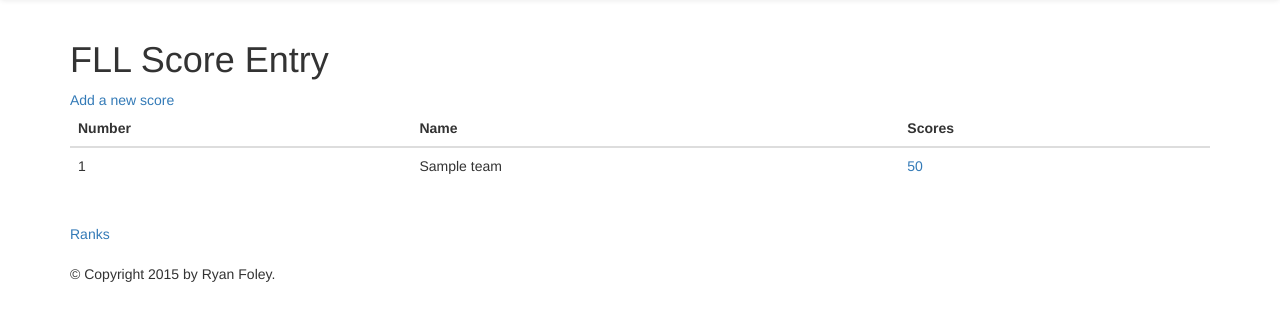
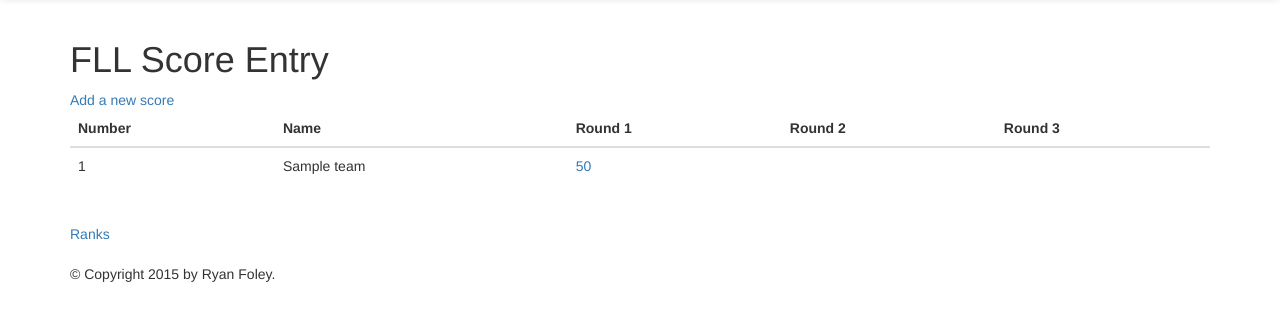
Before and after one commit to rtfoley/scorepy, a Flask app: page / in a window 1280 px wide. Shown: the part 52-373 px from the top of the page. Run offline with Flask 2, Linux system fonts and the light colour scheme; tables that the repository leaves empty hold one stand-in row (values such as "Sample post"); some libraries are stand-ins or nearby versions.

Commit message:
Display scores for each round in the main table

```diff
--- a/main.py
+++ b/main.py
@@ -23,6 +23,9 @@ def index():
     for team in teams:
         for score in team.scores:
             score.total = score.getScore()
+        team.round1 = next((score for score in team.scores if score.round_number == 1), None)
+        team.round2 = next((score for score in team.scores if score.round_number == 2), None)
+        team.round3 = next((score for score in team.scores if score.round_number == 3), None)
     return render_template("index.html", teams=sorted(teams, key=by_team))
 
 
--- a/templates/index.html
+++ b/templates/index.html
@@ -8,7 +8,9 @@
       <tr>
         <th>Number</th>
         <th>Name</th>
-        <th>Scores</th>
+        <th>Round 1</th>
+        <th>Round 2</th>
+        <th>Round 3</th>
       </tr>
     </thead>
     <tbody>
@@ -16,11 +18,21 @@
         <tr>
           <td>{{ team.number }}</td>
           <td>{{ team.name }}</td>
-          <td>
-            {% for score in team.scores %}
-              <a href="{{ url_for('edit_score', score_id=score.id) }}">{{ score.total }}</a>
-            {% endfor %}
-          </td>
+          {% if team.round1 != None %}
+            <td><a href="{{ url_for('edit_score', score_id=team.round1.id) }}">{{ team.round1.total }}</a></td>
+          {% else %}
+            <td></td>
+          {% endif %}
+          {% if team.round2 != None %}
+            <td><a href="{{ url_for('edit_score', score_id=team.round2.id) }}">{{ team.round2.total }}</a></td>
+          {% else %}
+            <td></td>
+          {% endif %}
+          {% if team.round3 != None %}
+            <td><a href="{{ url_for('edit_score', score_id=team.round3.id) }}">{{ team.round3.total }}</a></td>
+          {% else %}
+            <td></td>
+          {% endif %}
         </tr>
       {% endfor %}
     </tbody>
```
